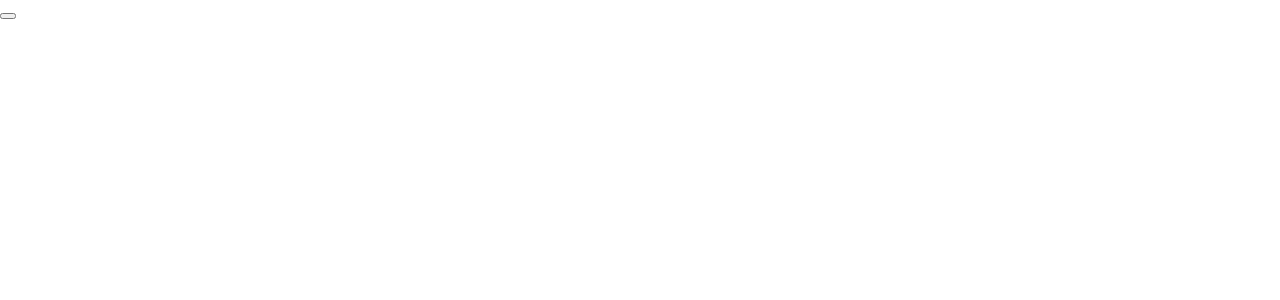
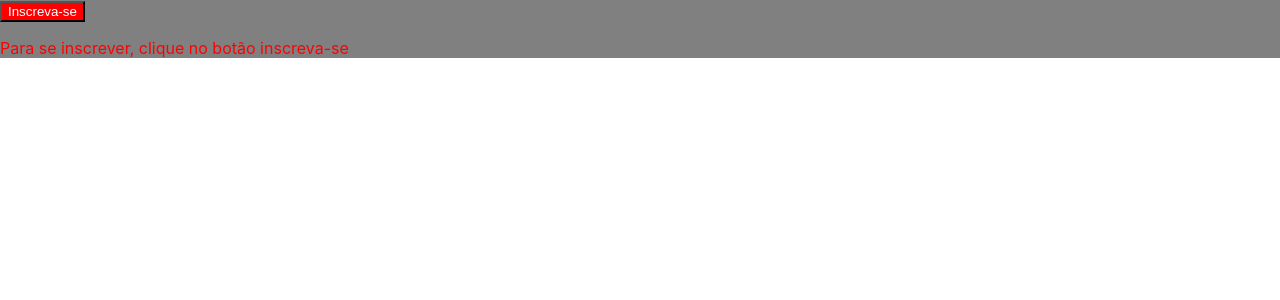
Before and after one commit to DavidAugustoo/treinoreact, a React (Vite) app in the folder react-vite/: page / in a window 1280 px wide. Shown: the top 300 px of the page. Built offline with nearby package versions, Linux system fonts and the light colour scheme.

Commit message:
Criando componentes com Styled Components

```diff
--- a/react-vite/package.json
+++ b/react-vite/package.json
@@ -9,11 +9,13 @@
   },
   "dependencies": {
     "react": "^18.0.0",
-    "react-dom": "^18.0.0"
+    "react-dom": "^18.0.0",
+    "styled-components": "^5.3.5"
   },
   "devDependencies": {
     "@types/react": "^18.0.0",
     "@types/react-dom": "^18.0.0",
+    "@types/styled-components": "^5.1.25",
     "@vitejs/plugin-react": "^1.3.0",
     "typescript": "^4.6.3",
     "vite": "^2.9.9"
--- a/react-vite/src/App.tsx
+++ b/react-vite/src/App.tsx
@@ -1,11 +1,16 @@
-import { useState } from 'react';
+// Primeiro forma de criar componentes
 import { Button } from './components/Button'
+// Segunda forma de criar compnentes
+import * as C from './AppStyles';
 
 const App = () => {
 
   return (
     <div>
-      <Button />
+      <C.Container>
+        <Button>Inscreva-se</Button>
+        <C.Paragraph>Para se inscrever, clique no botão inscreva-se</C.Paragraph>
+      </C.Container>
     </div>
   );
 }
--- /dev/null
+++ b/react-vite/src/AppStyles.tsx
@@ -0,0 +1,10 @@
+import styled from 'styled-components';
+
+export const Container = styled.div`
+    background-color: gray;
+    width: 100%;
+`;
+
+export const Paragraph = styled.p`
+    color: red;
+`;
--- /dev/null
+++ b/react-vite/src/components/Button.ts
@@ -0,0 +1,6 @@
+import styled from 'styled-components';
+
+export const Button = styled.button`
+    background-color: red;
+    color: white;
+`;
```
Also changed, not shown: 1 other file (tests, documents, lock files or other folders).
